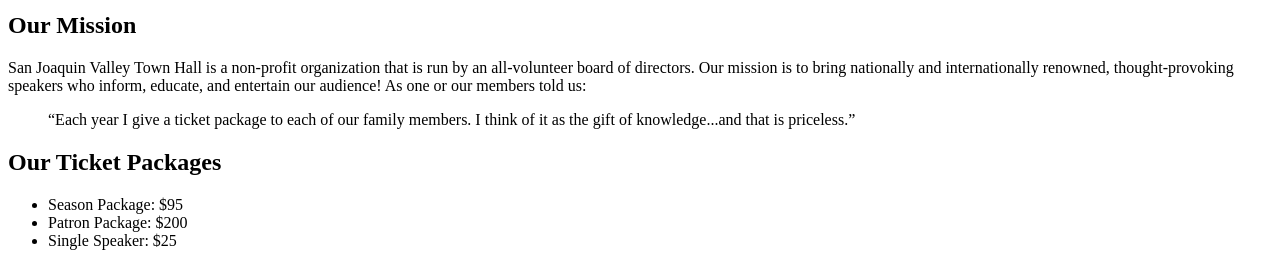
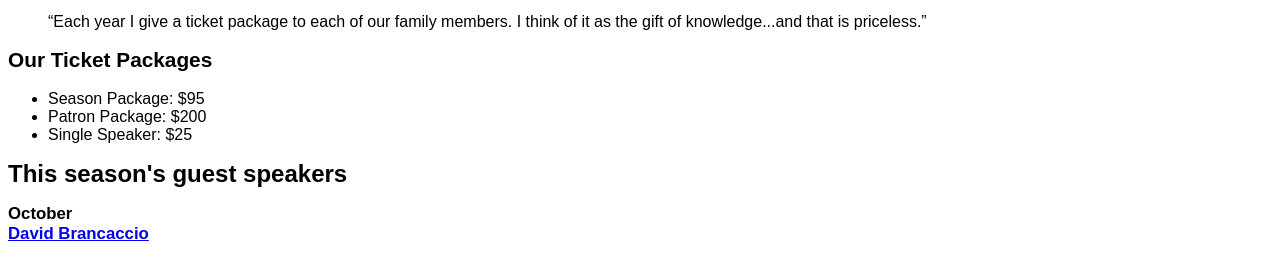
Before and after one commit to rmrfiftynine/A06, a plain HTML site: page index.html in a window 1280 px wide. Shown: the part 193-451 px from the top of the page. Drawn offline with Linux system fonts and the light colour scheme.

Commit message:
stylesheet

```diff
--- a/index.html
+++ b/index.html
@@ -5,6 +5,7 @@
 	<meta charset="utf-8">
 	<title>San Joaquin Valley Town Hall</title>
 	<link rel="shortcut icon" href="images/favicon.ico">
+	<link rel="stylesheet" href="styles/c4_main.css">
 </head>
 
 <body>
```
